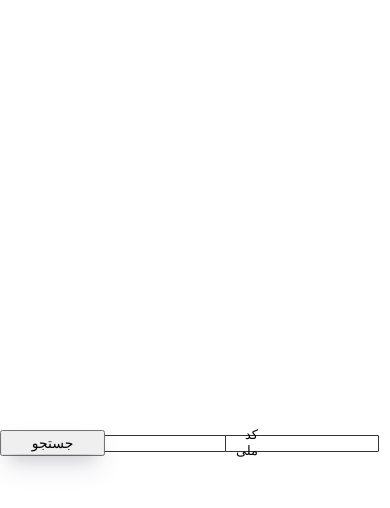
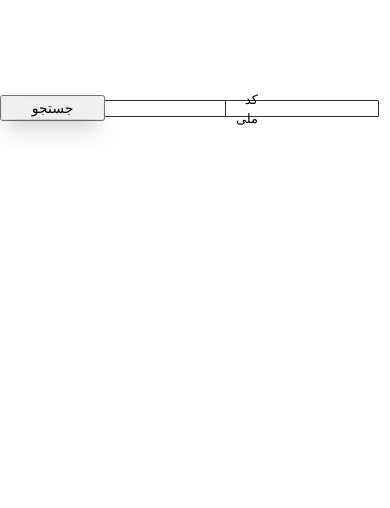
Before and after one commit to Mahdi-Khorshidi-26/employee, a React (Vite) app: page / in a window 390 px wide. Shown: the top 508 px of the page. Built offline with nearby package versions, Linux system fonts and the light colour scheme.

Commit message:
second commit

```diff
--- a/src/components/Modal/Modal.jsx
+++ b/src/components/Modal/Modal.jsx
@@ -3,59 +3,26 @@ import Styles from "./modal.module.css";
 import { IoMdClose } from "react-icons/io";
 import Input from "../Input/Input";
 import Button from "../Button/Button";
+import PropTypes from "prop-types";
+import { users } from "../UserData/Users";
 
-const users = [
-  {
-    firstName: "مهدی",
-    lastName: "خورشیدی",
-    nationalId: "1234567890",
-    id: 1,
-  },
-  {
-    firstName: "مرجان",
-    lastName: "سیدی",
-    nationalId: "0987654321",
-    id: 2,
-  },
-  {
-    firstName: "متین",
-    lastName: "موسوی",
-    nationalId: "3276092145",
-    id: 3,
-  },
-  {
-    firstName: "رضا",
-    lastName: "پودینه",
-    nationalId: "2198326523",
-    id: 1,
-  },
-  {
-    firstName: "سلمان",
-    lastName: "هاشمی",
-    nationalId: "4187692514",
-    id: 4,
-  },
-  {
-    firstName: "هانیه",
-    lastName: "خواجوی نسب",
-    nationalId: "8714653214",
-    id: 5,
-  },
-  {
-    firstName: "هانیه",
-    lastName: "نسب",
-    nationalId: "1265418769",
-    id: 6,
-  },
-  {
-    firstName: "مهدی",
-    lastName: "خورشیدی",
-    nationalId: "1457365814",
-    id: 7,
-  },
-];
+Modal.propTypes = {
+  isModal: PropTypes.bool,
+  isDoubled: PropTypes.bool,
+  name: PropTypes.string,
+  defaultButtonText: PropTypes.string,
+  buttonText2: PropTypes.string,
+  setFoundUser: PropTypes.func,
+};
 
-export default function Modal() {
+export default function Modal({
+  isModal = true,
+  isDoubled = true,
+  name = "افزودن",
+  defaultButtonText = "افزودن",
+  buttonText2 = "بستن",
+  setFoundUser = () => {},
+}) {
   const [firstName, setFirstName] = useState("");
   const [lastName, setLastName] = useState("");
   const [nationalId, setNationalId] = useState("");
@@ -63,34 +30,47 @@ export default function Modal() {
     e.preventDefault();
     if (!nationalId && !firstName && !lastName) return;
     const inputUser = { firstName, lastName, nationalId };
-    users.filter((user) => {
-      if (user.firstName === inputUser.firstName) {
-        console.log(user);
-      }
-      if (user.lastName === inputUser.lastName) {
-        console.log(user);
-      }
-      if (user.nationalId === inputUser.nationalId) {
-        console.log(user);
+    users.find((user) => {
+      if (
+        user.firstName === inputUser.firstName &&
+        user.lastName === inputUser.lastName &&
+        user.nationalId === inputUser.nationalId
+      ) {
+        setFoundUser(user);
+        // console.log(user);
       }
     });
+    setFirstName("");
+    setLastName("");
+    setNationalId("");
   }
 
   return (
-    <div className={Styles.boxContainer}>
+    <>
+      <div
+        className={
+          isModal ? `${Styles.boxContainerModal}` : `${Styles.boxContainer}`
+        }
+      >
         <div className={Styles.formHeader}>
-        <h3 className={Styles.formTitle}>جستجو</h3>
+          <h3 className={Styles.formTitle}>{name}</h3>
           <span className={Styles.close}>
             <IoMdClose className={Styles.closeIcon} />
           </span>
         </div>
-      <form onSubmit={(e) => handleFormSubmit(e)}>
+        <form
+          onSubmit={(e) => handleFormSubmit(e)}
+          className={
+            isModal ? `${Styles.formModal}` : `${Styles.formAccordion}`
+          }
+        >
           <Input
             id="firstName"
             label="نام"
             setValue={setFirstName}
             type="text"
             value={firstName}
+            required={!isModal}
           />
           <Input
             id="lastName"
@@ -98,6 +78,7 @@ export default function Modal() {
             setValue={setLastName}
             type="text"
             value={lastName}
+            required={!isModal}
           />
           <Input
             id="nationalId"
@@ -105,13 +86,30 @@ export default function Modal() {
             setValue={setNationalId}
             type="text"
             value={nationalId}
+            required={!isModal}
           />
+          {isDoubled ? (
+            <div className={Styles.doubleBtn}>
               <Button>
                 <button>
-            <a>جستجو</a>
+                  <a>{defaultButtonText}</a>
                 </button>
               </Button>
+              <Button>
+                <button>
+                  <a>{buttonText2}</a>
+                </button>
+              </Button>
+            </div>
+          ) : (
+            <Button>
+              <button>
+                <a>{defaultButtonText}</a>
+              </button>
+            </Button>
+          )}
         </form>
       </div>
+    </>
   );
 }
--- a/src/components/Modal/modal.module.css
+++ b/src/components/Modal/modal.module.css
@@ -2,6 +2,20 @@
     border: .1rem solid #999999;
     padding: 1rem 1rem;
     width: 60%;
+    margin: 0 auto;
+    position: absolute;
+    top: 10%;
+    left: 50%;
+    transform: translate(-50%, -50%);
+    box-shadow: rgba(50, 50, 93, 0.25) 0px 13px 27px -5px, rgba(0, 0, 0, 0.3) 0px 8px 16px -8px;
+    border-radius: .3rem;
+}
+
+.boxContainerModal {
+    border: .1rem solid #999999;
+    padding: 1rem 1rem;
+    width: 35%;
+    height: 35%;
     margin: 0 auto;
     position: absolute;
     top: 50%;
@@ -11,7 +25,7 @@
     border-radius: .3rem;
 }
 
-.boxContainer form {
+.boxContainer .formAccordion {
     margin-top: 2rem;
     display: flex;
     justify-content: space-around;
@@ -23,12 +37,32 @@
     font-size: 1.3rem;
 }
 
+.boxContainerModal .formModal {
+    margin-top: 2rem;
+    gap: 1rem;
+    border: .1rem solid black;
+    padding: 2rem 2rem;
+    width: 100%;
+    font-size: 1.3rem;
+    display: grid;
+    grid-template-columns: repeat(2,1fr);
+    height:80%
+}
+
+.doubleBtn {
+    display: flex;
+    align-items: center;
+    justify-content: space-between;
+    gap: 2rem;
+}
+
 .formHeader {
     display: flex;
     align-items: center;
     justify-content: space-between;
     font-size: 1.6rem;
 }
+
 
 .closeIcon {
     color: #333;
--- /dev/null
+++ b/src/components/UserData/Users.jsx
@@ -0,0 +1,56 @@
+export const users = [
+  {
+    firstName: "مهدی",
+    lastName: "خورشیدی",
+    nationalId: "1234567890",
+    id: 1,
+  },
+  {
+    firstName: "مرجان",
+    lastName: "سیدی",
+    nationalId: "0987654321",
+    id: 2,
+  },
+  {
+    firstName: "متین",
+    lastName: "موسوی",
+    nationalId: "3276092145",
+    id: 3,
+  },
+  {
+    firstName: "رضا",
+    lastName: "پودینه",
+    nationalId: "2198326523",
+    id: 4,
+  },
+  {
+    firstName: "سلمان",
+    lastName: "هاشمی",
+    nationalId: "4187692514",
+    id: 5,
+  },
+  {
+    firstName: "هانیه",
+    lastName: "خواجوی نسب",
+    nationalId: "8714653214",
+    id: 6,
+  },
+  {
+    firstName: "هانیه",
+    lastName: "نسب",
+    nationalId: "1265418769",
+    id: 7,
+  },
+  {
+    firstName: "مهدی",
+    lastName: "خورشید",
+    nationalId: "1457365814",
+    id: 8,
+  },
+  {
+    firstName: "سلمان",
+    lastName: "هاشم",
+    nationalId: "5437365814",
+    id: 9,
+  },
+];
--- a/src/pages/Home.jsx
+++ b/src/pages/Home.jsx
@@ -1,10 +1,96 @@
+/* eslint-disable react/prop-types */
+import Styles from "./home.module.css";
+import { BiShow } from "react-icons/bi";
+import { LiaEditSolid } from "react-icons/lia";
+import { GrMap } from "react-icons/gr";
+import { RiDeleteBin6Line } from "react-icons/ri";
+import { AiOutlineBarChart } from "react-icons/ai";
 import Modal from "../components/Modal/Modal";
-import Styles from "./home.module.css";
+import { useState } from "react";
+import { users } from "../components/UserData/Users";
+import { IoArrowBack } from "react-icons/io5";
 
 export default function Home() {
+  const [foundUser, setFoundUser] = useState(null);
   return (
-    <div className={Styles.container}>
-      <Modal />
-    </div>
+    <>
+      <Modal
+        defaultButtonText="جستجو"
+        isDoubled={false}
+        isModal={false}
+        name="جستجو"
+        setFoundUser={setFoundUser}
+      />
+      {/* <Modal /> */}
+      <div className={Styles.table_wrapper}>
+        <table className={Styles.fl_table}>
+          <thead>
+            <tr>
+              <th>ردیف</th>
+              <th>نام</th>
+              <th>نام خانوادگی</th>
+              <th>کد ملی</th>
+              <th>عملیات</th>
+            </tr>
+          </thead>
+          <tbody>
+            {foundUser ? (
+              <tr>
+                <td>{foundUser.id}</td>
+                <td>{foundUser.firstName}</td>
+                <td>{foundUser.lastName}</td>
+                <td>{foundUser.nationalId}</td>
+                <Actions  />
+              </tr>
+            ) : (
+              users.map((user) => {
+                return <User user={user} key={user.id}  />;
+              })
+            )}
+          </tbody>
+        </table>
+      </div>
+    </>
   );
 }
+
+function User({ user }) {
+  return (
+    <tr>
+      <td>{user.id}</td>
+      <td>{user.firstName}</td>
+      <td>{user.lastName}</td>
+      <td>{user.nationalId}</td>
+      <Actions/>
+    </tr>
+  );
+}
+
+function Actions({ foundUser }) {
+  return (
+    <tr>
+      <td className={Styles.actions}>
+        <span>
+          <BiShow />
+        </span>
+        <span>
+          <LiaEditSolid />
+        </span>
+        <span>
+          <GrMap />
+        </span>
+        <span>
+          <RiDeleteBin6Line />
+        </span>
+        <span>
+          <AiOutlineBarChart />
+        </span>
+        {foundUser && (
+          <span>
+            <IoArrowBack />
+          </span>
+        )}
+      </td>
+    </tr>
+  );
+}
--- a/src/pages/home.module.css
+++ b/src/pages/home.module.css
@@ -1,5 +1,158 @@
 .container {
     width: 100%;
     height: 100vh;
-    font-family: var(--font-name);
 }
+
+/* Table Styles */
+
+.table_wrapper {
+    margin: 10px 70px 70px;
+    box-shadow: 0px 35px 50px rgba(0, 0, 0, 0.2);
+    width: 50%;
+    margin: 20rem auto;
+
+}
+
+.fl_table {
+    border-radius: 5px;
+    font-size: 1.6rem;
+    font-weight: normal;
+    border: none;
+    border-collapse: collapse;
+    width: 100%;
+    max-width: 100%;
+    white-space: nowrap;
+    background-color: white;
+    font-family: 'Segoe UI', Tahoma, Geneva, Verdana, sans-serif, Haettenschweiler, 'Arial Narrow Bold', sans-serif;
+}
+
+.fl_table td,
+.fl_table th {
+    text-align: center;
+    padding: 8px;
+}
+
+.fl_table td {
+    border-right: 1px solid #f8f8f8;
+    font-size: 1.8rem;
+    font-weight: 500;
+}
+
+.fl_table thead th {
+    color: #ffffff;
+    background: #4FC3A1;
+}
+
+
+.fl_table thead th:nth-child(odd) {
+    color: #ffffff;
+    background: #324960;
+}
+
+.fl_table tr td span:hover {
+    cursor: pointer;
+}
+
+.fl_table tr td span {
+    margin: .1rem .9rem;
+    opacity: 0.6;
+    transition: all 0.3s;
+    font-size: 2rem;
+}
+
+.fl_table tr td span:hover {
+    transition: all 0.3s;
+    opacity: 1;
+}
+
+.fl_table tr:nth-child(even) {
+    background: #F8F8F8;
+}
+
+.actions {
+    display: flex;
+    align-items: center;
+    justify-content: space-between;
+}
+
+/* Responsive */
+
+@media (max-width: 767px) {
+    .fl_table {
+        display: block;
+        width: 100%;
+    }
+
+    .table_wrapper:before {
+        content: "Scroll horizontally >";
+        display: block;
+        text-align: right;
+        font-size: 11px;
+        color: white;
+        padding: 0 0 10px;
+    }
+
+    .fl_table thead,
+    .fl_table tbody,
+    .fl_table thead th {
+        display: block;
+    }
+
+    .fl_table thead th:last-child {
+        border-bottom: none;
+    }
+
+    .fl_table thead {
+        float: left;
+    }
+
+    .fl_table tbody {
+        width: auto;
+        position: relative;
+        overflow-x: auto;
+    }
+
+    .fl_table td,
+    .fl_table th {
+        padding: 20px .625em .625em .625em;
+        height: 60px;
+        vertical-align: middle;
+        box-sizing: border-box;
+        overflow-x: hidden;
+        overflow-y: auto;
+        width: 120px;
+        font-size: 13px;
+        text-overflow: ellipsis;
+    }
+
+    .fl_table thead th {
+        text-align: left;
+        border-bottom: 1px solid #f7f7f9;
+    }
+
+    .fl_table tbody tr {
+        display: table-cell;
+    }
+
+    .fl_table tbody tr:nth-child(odd) {
+        background: none;
+    }
+
+    .fl_table tr:nth-child(even) {
+        background: transparent;
+    }
+
+    .fl_table tr td:nth-child(odd) {
+        background: #F8F8F8;
+        border-right: 1px solid #E6E4E4;
+    }
+
+    .fl_table tr td:nth-child(even) {
+        border-right: 1px solid #E6E4E4;
+    }
+
+    .fl_table tbody td {
+        display: block;
+        text-align: center;
+    }
+}
```
Lines whose indentation alone changed are shown as unchanged.
